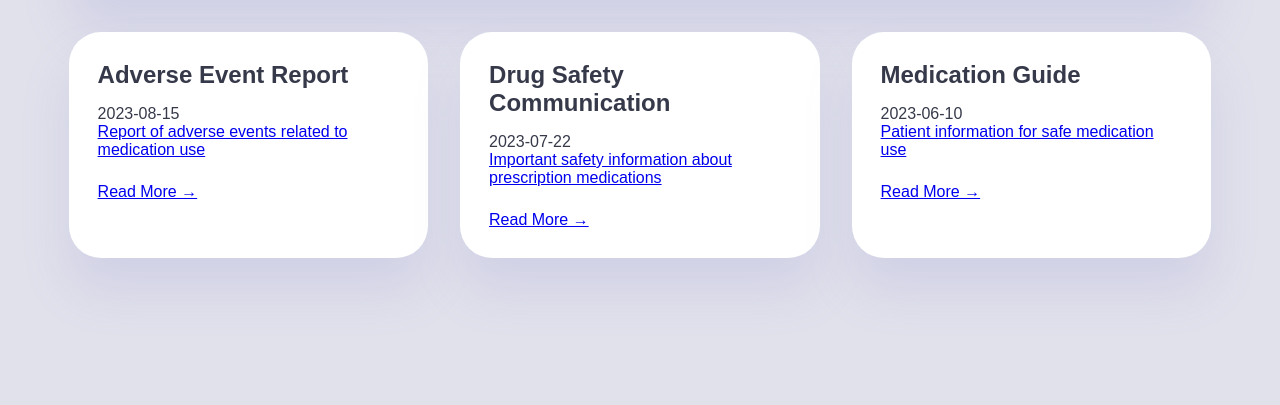
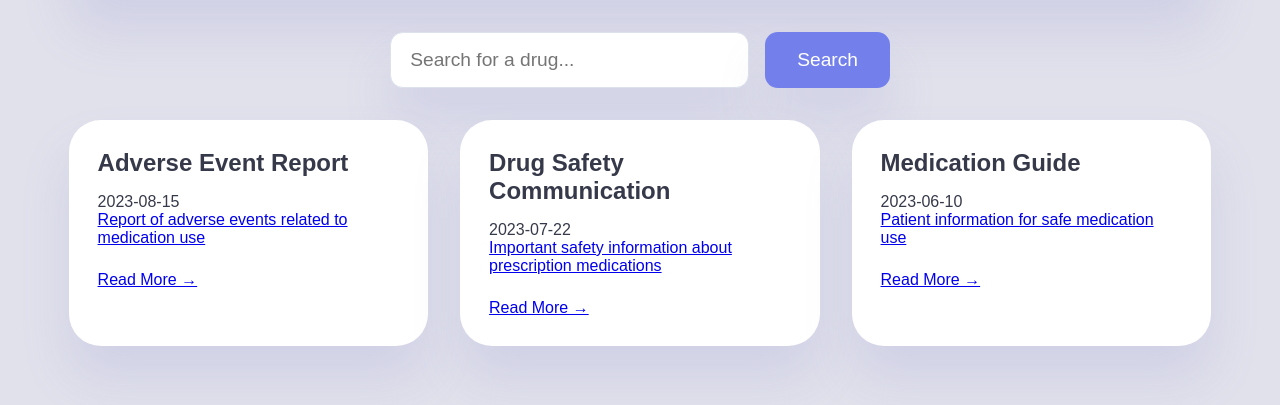
Before and after one commit to Keya-Ana/DOC, a Flask app: page /medreport in a window 1280 px wide. Shown: the part 128-533 px from the top of the page. Run offline with Flask 3, Linux system fonts and the light colour scheme.

Commit message:
medreport adjustment

```diff
--- a/static/med.js
+++ b/static/med.js
@@ -158,6 +158,69 @@ function displayArticles() {
     });
 }
 
+// Show loading for drug info card
+function showDrugInfoLoading() {
+    removeDrugInfoModal();
+    const container = document.getElementById('drugInfoCardContainer');
+    if (container) {
+        container.innerHTML = '<div class="loading">Searching for drug info...</div>';
+    }
+}
+
+function removeDrugInfoModal() {
+    const oldModal = document.getElementById('drugInfoModal');
+    if (oldModal) oldModal.remove();
+}
+
+// Display drug info in a modal above the card
+function displayDrugInfoCard(data) {
+    removeDrugInfoModal();
+    const container = document.getElementById('drugInfoCardContainer');
+    if (container) container.innerHTML = '';
+    if (!data || data.error) {
+        if (container) {
+            container.innerHTML = `<div class="notification error">${data && data.error ? data.error : 'No data found.'}</div>`;
+        }
+        return;
+    }
+    // Create modal
+    const modal = document.createElement('div');
+    modal.className = 'drug-info-modal';
+    modal.id = 'drugInfoModal';
+    modal.innerHTML = `
+        <button class="close-modal" title="Close">&times;</button>
+        <h2 class="article-title">${data.brand_name || 'Drug Info'}</h2>
+        <div class="article-meta">Manufacturer: ${data.manufacturer || 'Unknown'}</div>
+        <div class="article-body">
+            <strong>Usage:</strong> <span>${data.usage || 'N/A'}</span><br>
+            <strong>Side Effects:</strong> <span>${data.side_effects || 'N/A'}</span><br>
+            <strong>Warnings:</strong> <span>${data.warnings || 'N/A'}</span><br>
+        </div>
+        <div class="article-body">
+            <strong>Interactions:</strong>
+            <ul>
+                ${(data.interactions && data.interactions.length > 0) ? data.interactions.map(i => `<li><b>${i.interacts_with}</b>: ${i.description}</li>`).join('') : '<li>None found</li>'}
+            </ul>
+        </div>
+    `;
+    // Add close functionality
+    modal.querySelector('.close-modal').onclick = function() {
+        modal.remove();
+    };
+    document.body.appendChild(modal);
+}
+
+// Fetch drug data and display
+async function fetchDrugDataAndDisplay(drugName) {
+    try {
+        const response = await fetch(`/api/drug-info?name=${encodeURIComponent(drugName)}`);
+        const data = await response.json();
+        displayDrugInfoCard(data);
+    } catch (error) {
+        displayDrugInfoCard({ error: 'Failed to connect to the server.' });
+    }
+}
+
 // UI Functions
 function showLoading() {
     console.log("Loading...");
@@ -179,7 +242,19 @@ function initializeApp() {
 
     // Load data
     fetchMedicalData();
-    // fetchDrugData("Amoxicillin")
+
+    // Search bar logic
+    const drugSearchForm = document.getElementById('drugSearchForm');
+    if (drugSearchForm) {
+        drugSearchForm.addEventListener('submit', async function(e) {
+            e.preventDefault();
+            const input = document.getElementById('drugSearchInput');
+            const drugName = input.value.trim();
+            if (!drugName) return;
+            showDrugInfoLoading();
+            await fetchDrugDataAndDisplay(drugName);
+        });
+    }
 }
 
 // Event Listeners
--- a/templates/Med-Report.html
+++ b/templates/Med-Report.html
@@ -16,6 +16,16 @@
             </div>
         </div>
 
+        <!-- Search Bar -->
+        <div class="search-bar-container">
+            <form id="drugSearchForm">
+                <input type="text" id="drugSearchInput" placeholder="Search for a drug..." autocomplete="off" required>
+                <button type="submit">Search</button>
+            </form>
+        </div>
+
+        <div id="drugInfoCardContainer"></div>
+
         <div class="grid-container" id="articlesContainer"></div>
         <div class="loading" id="loading">Loading medical data...</div>
     </div>
```
Also changed, not shown: static/dash.js (+7 -5 lines).
